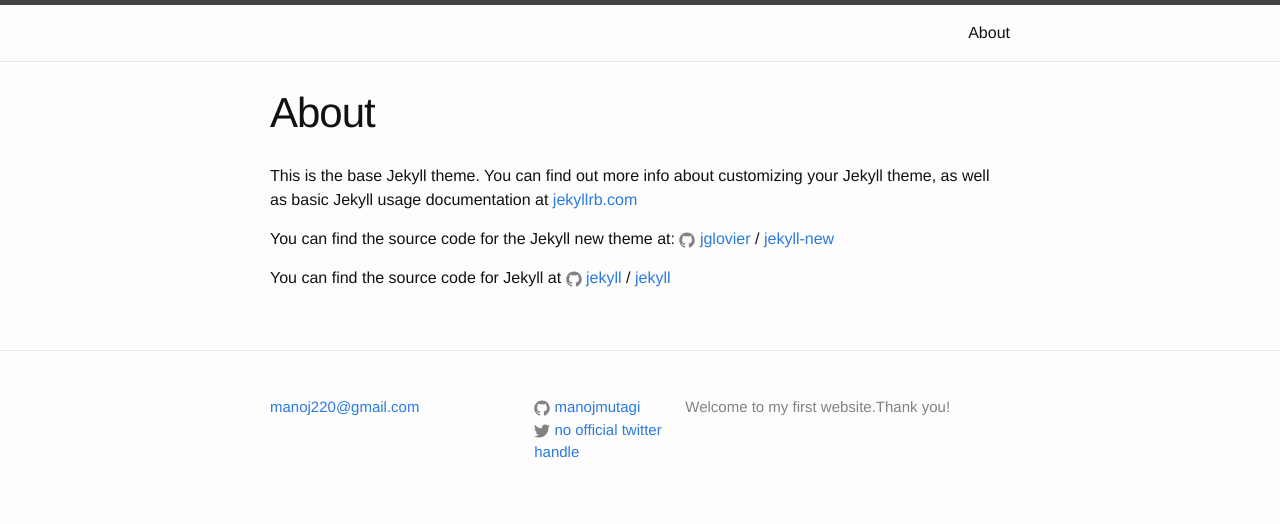
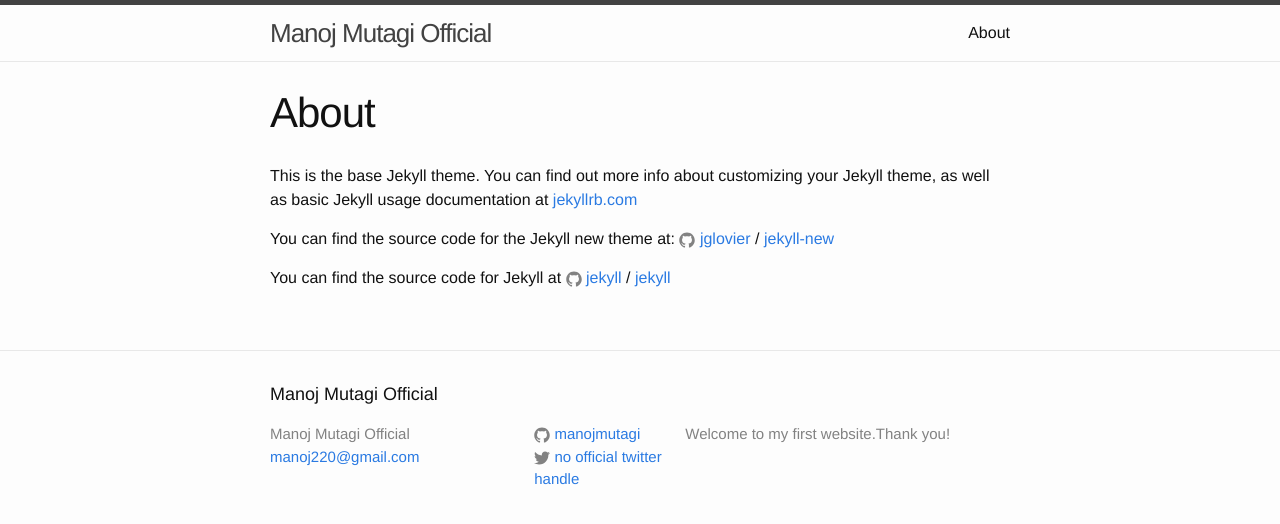
Before and after one commit to manojmutagi/manojmutagi.github.io, a Jekyll site: the page built from about.md, in a window 1280 px wide. Shown: the top 524 px of the page. Built offline with Jekyll 4.4.1, drawn with Linux system fonts in a browser that asks for light colours.

Commit message:
Update _config.yml

```diff
--- a/_config.yml
+++ b/_config.yml
@@ -6,7 +6,7 @@
 # 'jekyll serve'. If you change this file, please restart the server process.
 
 # Site settings
-title:
+title: Manoj Mutagi Official
 email: manoj220@gmail.com
 description: > # this means to ignore newlines until "baseurl:"
  Welcome to my first website.Thank you!
```
